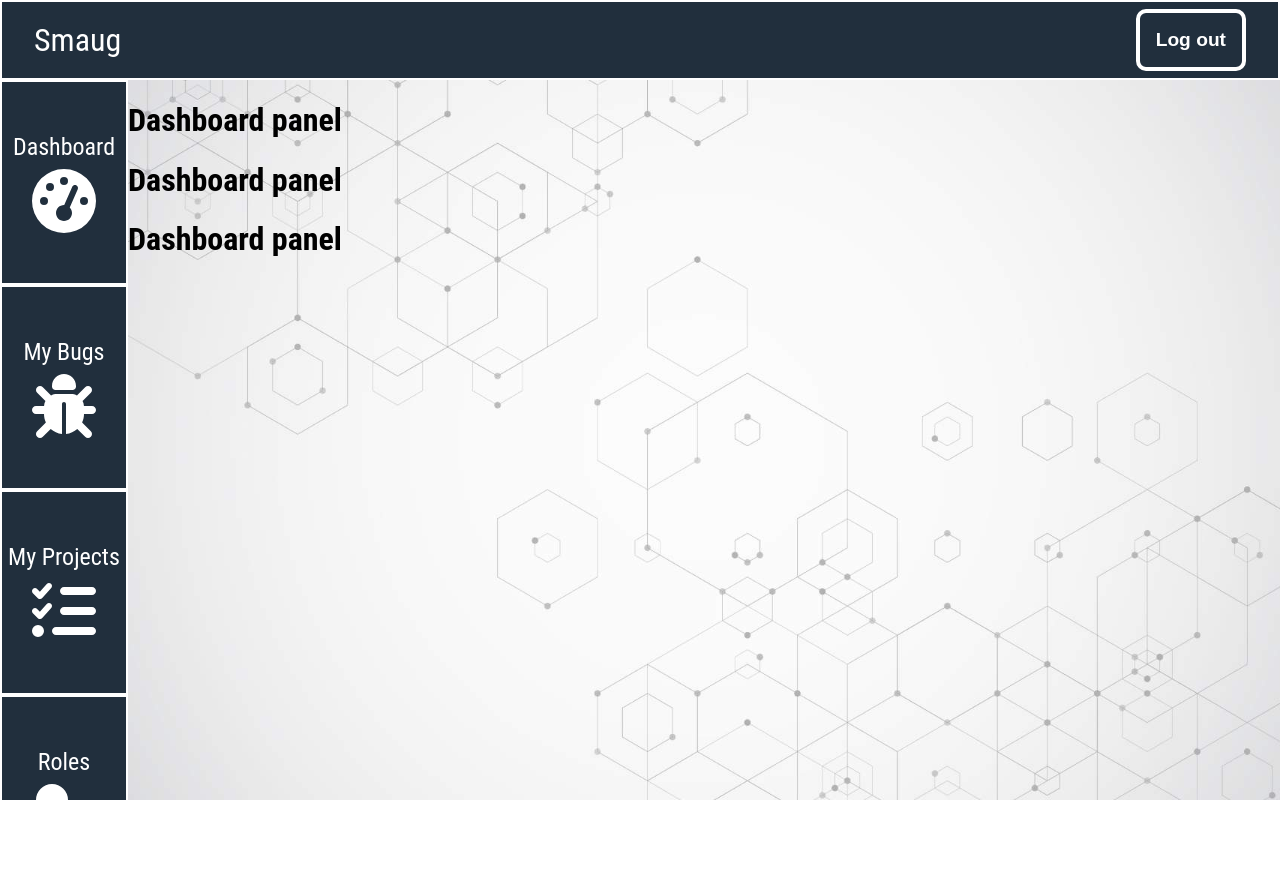
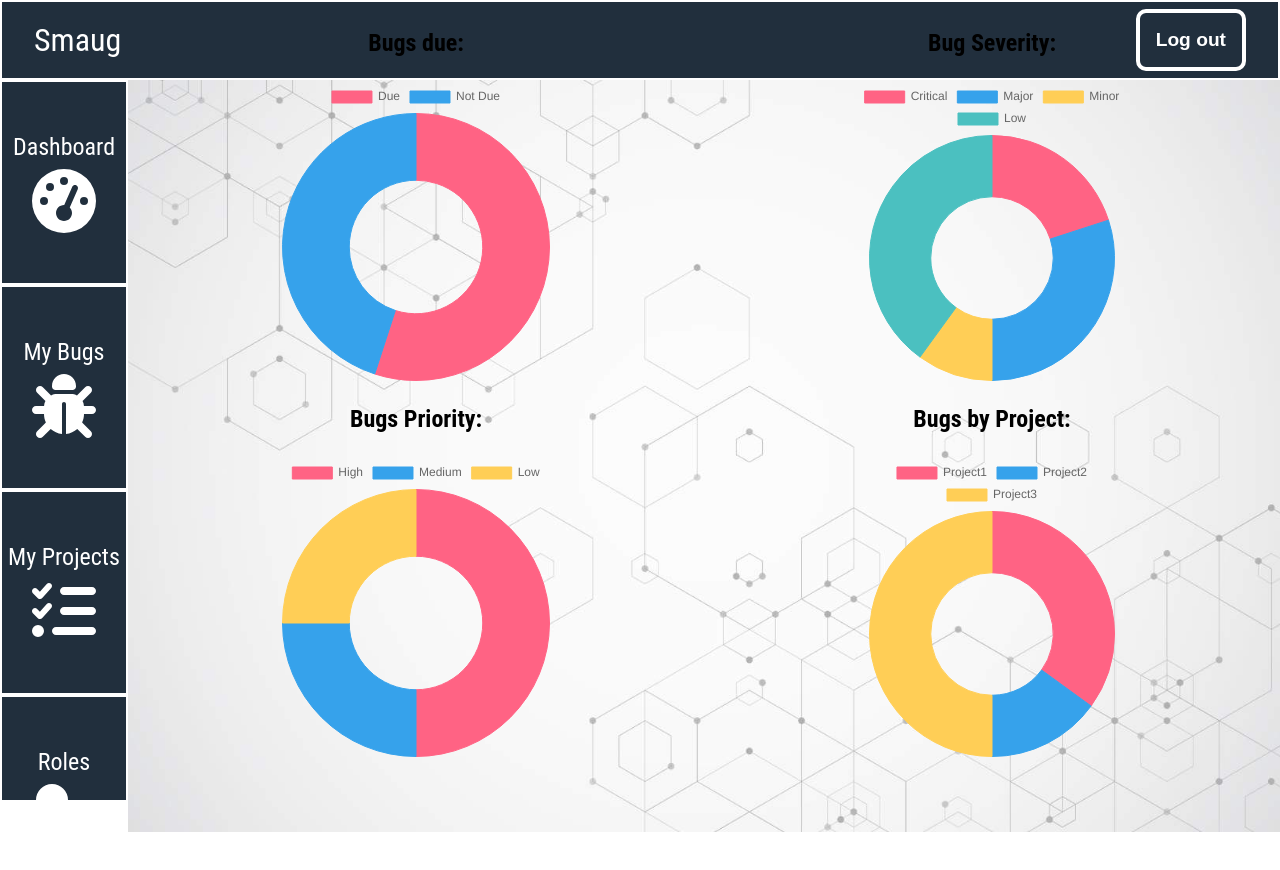
Before and after one commit to julianbordet/Smaug_V2, a React (Create React App) app: page /dashboard in a window 1280 px wide. Shown: the top 870 px of the page. Built offline with nearby package versions, Linux system fonts and the light colour scheme.

Commit message:
Charts in dashboard displaying and working correctly with mock data, need to be isolated into their own components

```diff
--- a/package.json
+++ b/package.json
@@ -10,7 +10,9 @@
     "@testing-library/jest-dom": "^5.16.5",
     "@testing-library/react": "^13.3.0",
     "@testing-library/user-event": "^13.5.0",
+    "chart.js": "^3.9.1",
     "react": "^18.2.0",
+    "react-chartjs-2": "^4.3.1",
     "react-dom": "^18.2.0",
     "react-redux": "^8.0.2",
     "react-router-dom": "^5.3.3",
--- a/src/components/DashboardPanel.js
+++ b/src/components/DashboardPanel.js
@@ -1,5 +1,10 @@
-import '../styles/MainPanel.css'
+import '../styles/MainPanel.css';
+import '../styles/DashboardPanel.css';
 import { useSelector } from 'react-redux/';
+import Card from './UI/Card';
+
+
+import DoughnutChart from '../util/DoughnutChart';
 
 const DashboardPanel = (props) =>{
 
@@ -9,11 +14,133 @@ const DashboardPanel = (props) =>{
 
     console.log(bugData);
 
+
+
+    const data1 = {
+        labels: ['Due', 'Not Due'],
+        // datasets is an array of objects where each object represents a set of data to display corresponding to the labels above. for brevity, we'll keep it at one object
+        datasets: [
+            {
+              label: 'Bugs due',
+              data: [bugData.bugsDue.due, bugData.bugsDue.notDue],
+              // you can set indiviual colors for each bar
+              backgroundColor: [
+                'rgba(255, 99, 132, 1)',
+                'rgba(54, 162, 235, 1)'
+            ],
+            borderColor: [
+                'rgba(255, 99, 132, 1)',
+                'rgba(54, 162, 235, 1)'
+            ],
+            borderWidth: 1
+            }
+        ]
+    };
+
+    const data2 = {
+        labels: ['Critical', 'Major', 'Minor', 'Low'],
+        // datasets is an array of objects where each object represents a set of data to display corresponding to the labels above. for brevity, we'll keep it at one object
+        datasets: [
+            {
+              label: 'Bug Severity',
+              data: [bugData.bugSeverity.critical, bugData.bugSeverity.major, bugData.bugSeverity.minor, bugData.bugSeverity.low],
+              // you can set indiviual colors for each bar
+              backgroundColor: [
+                'rgba(255, 99, 132, 1)',
+                'rgba(54, 162, 235, 1)',
+                'rgba(255, 206, 86, 1)',
+                'rgba(75, 192, 192, 1)'
+            ],
+            borderColor: [
+                'rgba(255, 99, 132, 1)',
+                'rgba(54, 162, 235, 1)',
+                'rgba(255, 206, 86, 1)',
+                'rgba(75, 192, 192, 1)'
+            ],
+            borderWidth: 1
+            }
+        ]
+    };
+
+    const data3 = {
+        labels: ['High', 'Medium', 'Low'],
+        // datasets is an array of objects where each object represents a set of data to display corresponding to the labels above. for brevity, we'll keep it at one object
+        datasets: [
+            {
+              label: 'Bug Priority',
+              data: [bugData.bugPriority.high, bugData.bugPriority.medium, bugData.bugPriority.low],
+              // you can set indiviual colors for each bar
+              backgroundColor: [
+                'rgba(255, 99, 132, 1)',
+                'rgba(54, 162, 235, 1)',
+                'rgba(255, 206, 86, 1)'
+            ],
+            borderColor: [
+                'rgba(255, 99, 132, 1)',
+                'rgba(54, 162, 235, 1)',
+                'rgba(255, 206, 86, 1)'
+            ],
+            borderWidth: 1
+            }
+        ]
+    };
+
+    const data4 = {
+        labels: ['Project1', 'Project2', 'Project3'],
+        // datasets is an array of objects where each object represents a set of data to display corresponding to the labels above. for brevity, we'll keep it at one object
+        datasets: [
+            {
+              label: 'Bugs by Project',
+              data: [bugData.bugsByProject.project1, bugData.bugsByProject.project2, bugData.bugsByProject.project3],
+              // you can set indiviual colors for each bar
+              backgroundColor: [
+                'rgba(255, 99, 132, 1)',
+                'rgba(54, 162, 235, 1)',
+                'rgba(255, 206, 86, 1)'
+            ],
+            borderColor: [
+                'rgba(255, 99, 132, 1)',
+                'rgba(54, 162, 235, 1)',
+                'rgba(255, 206, 86, 1)'
+            ],
+            borderWidth: 1
+            }
+        ]
+    };
+
+
+
+
     return(
         <div className={classes}>
-            <h1>Dashboard panel</h1>
-            <h1>Dashboard panel</h1>
-            <h1>Dashboard panel</h1>
+
+            <div className='flexColumn'>
+
+                <div className='FlexRow'>
+                    <Card className='dashboard-card'>
+                        <h3>Bugs due:</h3>
+                        <DoughnutChart chartData={data1} />
+                    </Card>
+
+                    <Card className='dashboard-card'>
+                        <h3>Bug Severity:</h3>
+                        <DoughnutChart chartData={data2} />
+                    </Card>
+                </div>
+
+                <div className='FlexRow'>
+                    <Card className='dashboard-card'>
+                        <h3>Bugs Priority:</h3>
+                        <DoughnutChart chartData={data3} />
+                    </Card>
+
+                    <Card className='dashboard-card'>
+                        <h3>Bugs by Project:</h3>
+                        <DoughnutChart chartData={data4} />
+                    </Card>
+                </div>
+
+            </div>
 
         </div>
     )
--- /dev/null
+++ b/src/components/UI/Card.js
@@ -0,0 +1,13 @@
+import React from "react";
+
+const Card = (props) =>{
+
+    const classes = props.className;
+
+    return(
+        <div className={classes}>{props.children}</div>
+    )
+
+}
+
+export default Card;
--- a/src/pages/Dashboard.js
+++ b/src/pages/Dashboard.js
@@ -6,7 +6,6 @@ import Header from "../components/UI/Header";
 import Body from "../components/UI/Body";
 
 const Dashboard = () =>{
-
 
     return(
 
@@ -20,8 +19,6 @@ const Dashboard = () =>{
 
     )
 
-
-
 }
 
 export default Dashboard;
--- /dev/null
+++ b/src/styles/DashboardPanel.css
@@ -0,0 +1,23 @@
+.dashboard-card{
+    display: flex;
+    flex-direction: column;
+    align-items: center;
+    width: 300px;
+}
+
+h3{
+    font-size: 1.5rem;
+}
+
+.FlexRow{
+    display:flex;
+    justify-content: space-around;
+    align-items: center;
+}
+
+.flexColumn{
+    display:flex;
+    flex-direction: column;
+    justify-content: center;
+    height:80%;
+}
--- /dev/null
+++ b/src/util/DoughnutChart.js
@@ -0,0 +1,16 @@
+import React from "react";
+import { Doughnut } from "react-chartjs-2";
+import Chart from 'chart.js/auto';
+
+
+
+
+const DoughnutChart = ({chartData}) =>{
+
+    return(
+        <Doughnut data={chartData}></Doughnut>
+    )
+
+}
+
+export default DoughnutChart;
```
Also changed, not shown: public/manifest.json, 1 other file (tests, documents, lock files or other folders).
